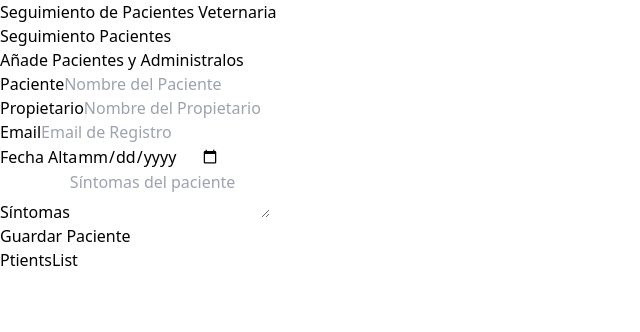
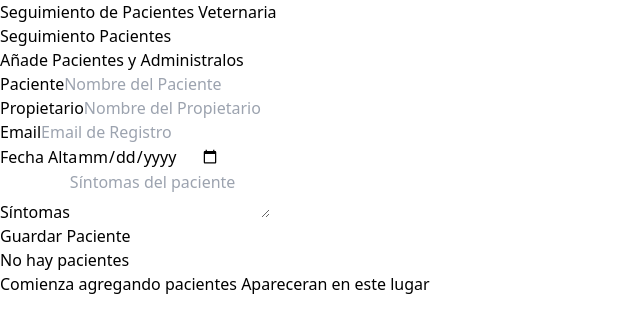
Before and after one commit to DanielFigueroaDuran/patients-zustand-hookForm, a React (Vite) app: page / in a window 1280 px wide. Shown: the top 332 px of the page, without its empty margins (0-640 px from the left). Built offline with nearby package versions, Linux system fonts and the light colour scheme.

Commit message:
Working with the Patient List

```diff
--- /dev/null
+++ b/src/components/PatientDetails.tsx
@@ -0,0 +1,17 @@
+import { Patient } from "../types";
+
+type PatientDetailsProps = {
+      patient: Patient
+}
+
+const PatientDetails = ({ patient }: PatientDetailsProps) => {
+
+      return (
+            <div className="text-black">
+
+                  {patient.name}
+            </div>
+      )
+}
+
+export default PatientDetails
--- a/src/components/PatientsList.tsx
+++ b/src/components/PatientsList.tsx
@@ -1,11 +1,40 @@
 import { usePatientStorage } from "../store/store"
+import PatientDetails from "./PatientDetails";
 
 
 const PatientsList = () => {
       const patients = usePatientStorage(state => state.patients);
       console.log(patients);
       return (
-            <div>PtientsList</div>
+            <div className="md:w-1/2 lg:3/5 md:h-screen overflow-y-scroll">
+                  {patients.length
+                        ? (
+                              <>
+                                    <h2 className="font-black text-3xl text-center">Listado de Pacientes</h2>
+                                    <p className="text-xl mt-5 mb-10 text-center">
+                                          Administra tus {''}
+                                          <span className="text-indigo-600 font-bold">Pacientes y Citas</span>
+                                    </p>
+                                    {patients.map(patient => {
+                                          <PatientDetails
+                                                key={patient.id}
+                                                patient={patient}
+                                          />
+                                    })}
+                              </>
+                        )
+                        : (
+                              <>
+                                    <h2 className="font-blact text-3xl text-center"> No hay pacientes</h2>
+                                    <p className="text-xl mt-5 text-center">
+                                          Comienza agregando pacientes{' '}
+                                          <span className="text-indigo-600 font-bold">Apareceran en este lugar</span>
+                                    </p>
+                              </>
+                        )
+
+                  }
+            </div >
       )
 }
 
```
